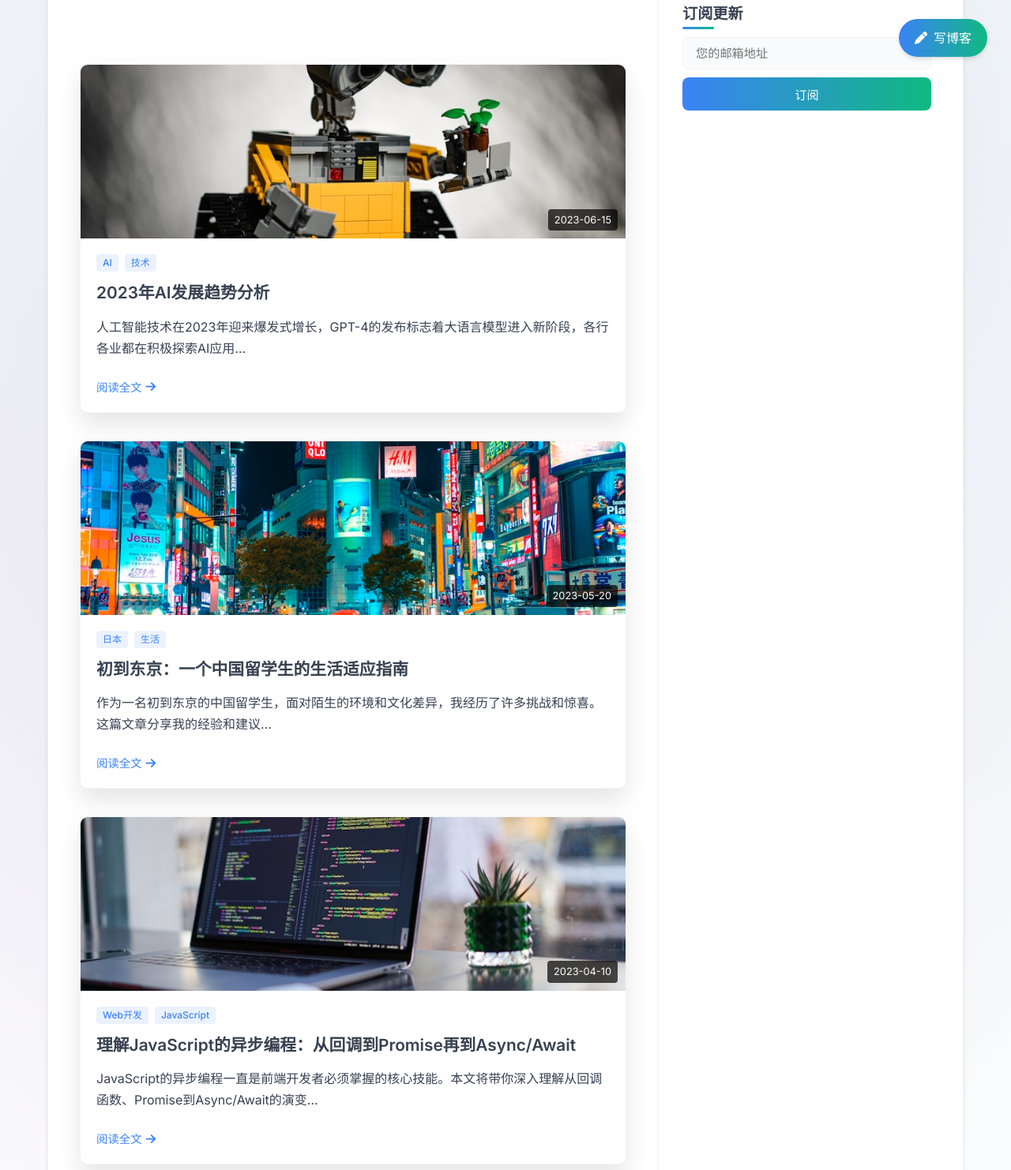
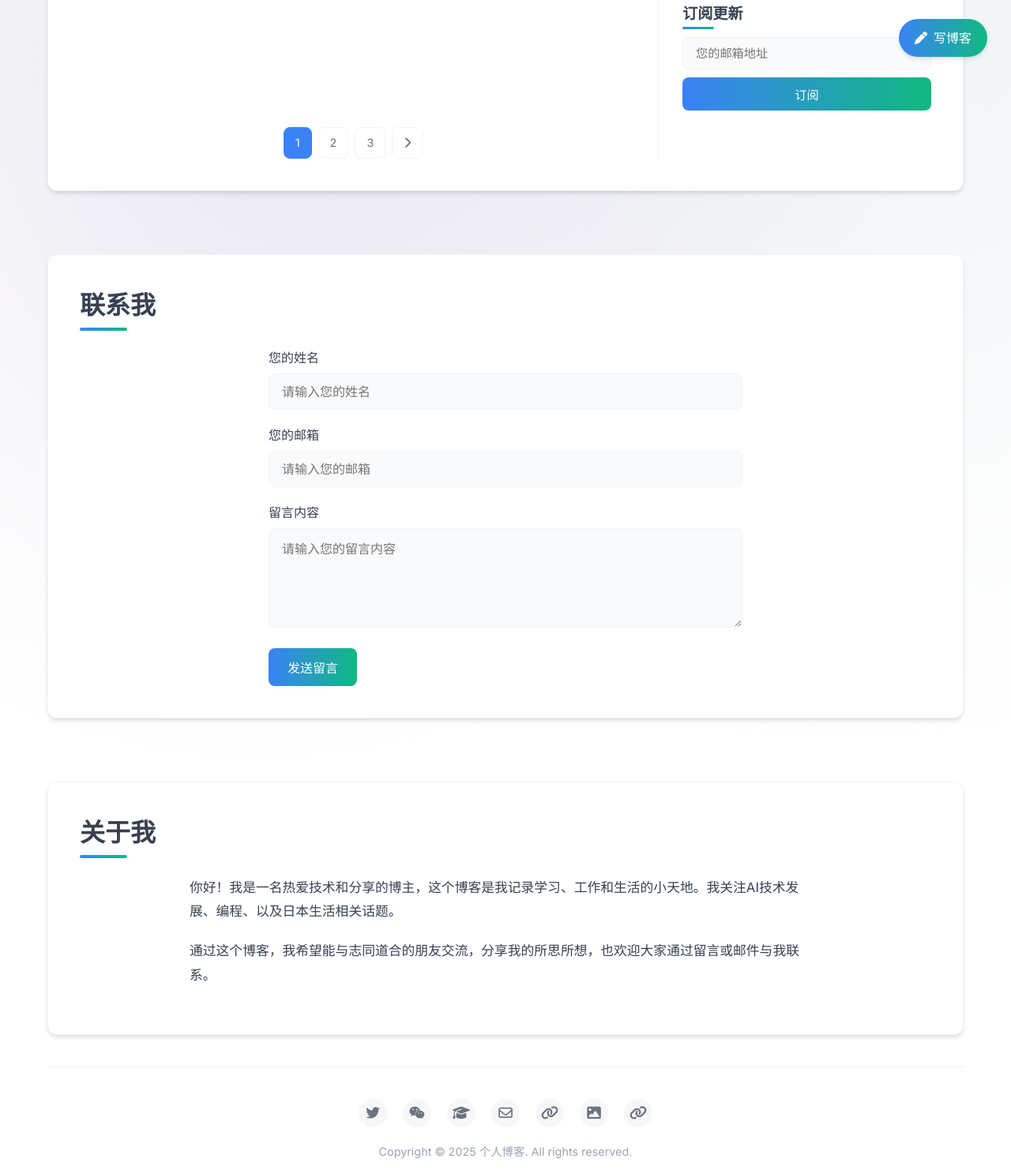
Before and after one commit to aidenhuanghl/my_nav_site, a website: page index.html in a window 1280 px wide. Shown: the part 698-2180 px from the top of the page at 79% size. Drawn offline with nearby package versions, Linux system fonts and the light colour scheme; no server answers.

Commit message:
移除主页硬编码文章，修改文章加载逻辑

```diff
--- a/blog.js
+++ b/blog.js
@@ -1099,18 +1099,26 @@ function loadBlogPosts() {
     window.blogAPI.getAllPosts()
         .then(blogs => {
             const blogGrid = document.querySelector('.blog-grid');
+            const noPostsMessage = document.getElementById('no-blog-posts-message');
 
             if (!blogGrid) return;
-
-            // 如果没有保存的博客，不需要清空现有的示例博客
-            if (blogs.length === 0) {
-                return;
-            }
 
             // 清空现有博客
             blogGrid.innerHTML = '';
 
-            // 按日期排序，最新的排在前面（服务器已排序，这里可以简化）
+            // 如果没有博客，显示"暂无文章"消息
+            if (blogs.length === 0) {
+                if (noPostsMessage) {
+                    blogGrid.appendChild(noPostsMessage);
+                    noPostsMessage.style.display = 'block';
+                }
+                return;
+            }
+
+            // 隐藏"暂无文章"消息
+            if (noPostsMessage) {
+                noPostsMessage.style.display = 'none';
+            }
 
             // 渲染博客卡片
             blogs.forEach(blog => {
--- a/index.html
+++ b/index.html
@@ -76,56 +76,10 @@
                     </div>
                 </div>
 
-                <div class="blog-grid">
-                    <!-- 博客卡片 1 -->
-                    <div class="blog-card" data-categories="tech,ai">
-                        <div class="blog-card-image">
-                            <img src="images/ai.jpg" alt="AI发展趋势">
-                            <div class="blog-card-date">2023-06-15</div>
-                        </div>
-                        <div class="blog-card-content">
-                            <div class="blog-card-tags">
-                                <span class="blog-tag">AI</span>
-                                <span class="blog-tag">技术</span>
-                            </div>
-                            <h3 class="blog-card-title">2023年AI发展趋势分析</h3>
-                            <p class="blog-card-excerpt">人工智能技术在2023年迎来爆发式增长，GPT-4的发布标志着大语言模型进入新阶段，各行各业都在积极探索AI应用...</p>
-                            <a href="#" class="blog-read-more" data-blog-id="static-0">阅读全文 <i class="fas fa-arrow-right"></i></a>
-                        </div>
-                    </div>
-
-                    <!-- 博客卡片 2 -->
-                    <div class="blog-card" data-categories="japan,life">
-                        <div class="blog-card-image">
-                            <img src="images/japan.jpg" alt="东京生活">
-                            <div class="blog-card-date">2023-05-20</div>
-                        </div>
-                        <div class="blog-card-content">
-                            <div class="blog-card-tags">
-                                <span class="blog-tag">日本</span>
-                                <span class="blog-tag">生活</span>
-                            </div>
-                            <h3 class="blog-card-title">初到东京：一个中国留学生的生活适应指南</h3>
-                            <p class="blog-card-excerpt">作为一名初到东京的中国留学生，面对陌生的环境和文化差异，我经历了许多挑战和惊喜。这篇文章分享我的经验和建议...</p>
-                            <a href="#" class="blog-read-more" data-blog-id="static-1">阅读全文 <i class="fas fa-arrow-right"></i></a>
-                        </div>
-                    </div>
-
-                    <!-- 博客卡片 3 -->
-                    <div class="blog-card" data-categories="web,tech">
-                        <div class="blog-card-image">
-                            <img src="images/webdev.jpg" alt="JavaScript">
-                            <div class="blog-card-date">2023-04-10</div>
-                        </div>
-                        <div class="blog-card-content">
-                            <div class="blog-card-tags">
-                                <span class="blog-tag">Web开发</span>
-                                <span class="blog-tag">JavaScript</span>
-                            </div>
-                            <h3 class="blog-card-title">理解JavaScript的异步编程：从回调到Promise再到Async/Await</h3>
-                            <p class="blog-card-excerpt">JavaScript的异步编程一直是前端开发者必须掌握的核心技能。本文将带你深入理解从回调函数、Promise到Async/Await的演变...</p>
-                            <a href="#" class="blog-read-more" data-blog-id="static-2">阅读全文 <i class="fas fa-arrow-right"></i></a>
-                        </div>
+                <div class="blog-grid" id="blog-posts-container">
+                    <!-- 博客文章将通过JavaScript动态加载 -->
+                    <div id="no-blog-posts-message" style="display: none; text-align: center; width: 100%; padding: 30px;">
+                        <p>暂无文章</p>
                     </div>
                 </div>
 
```
